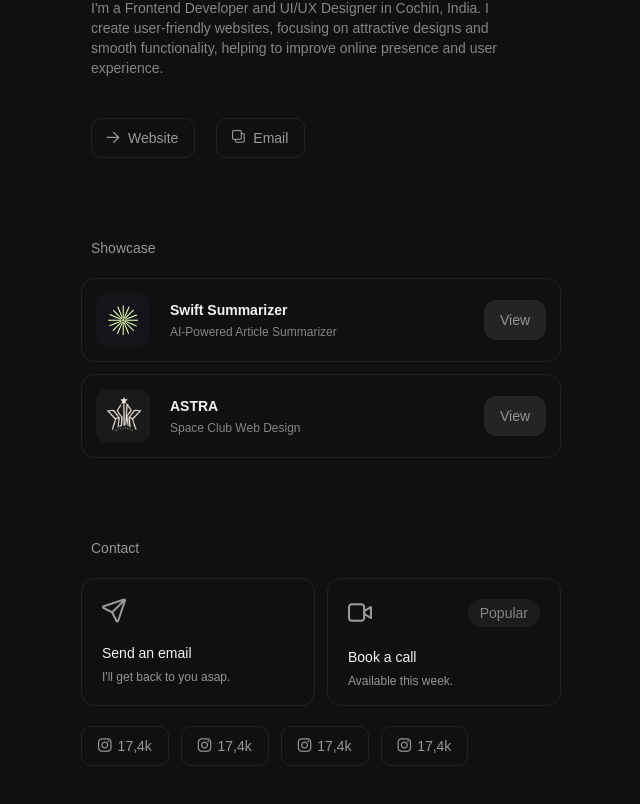
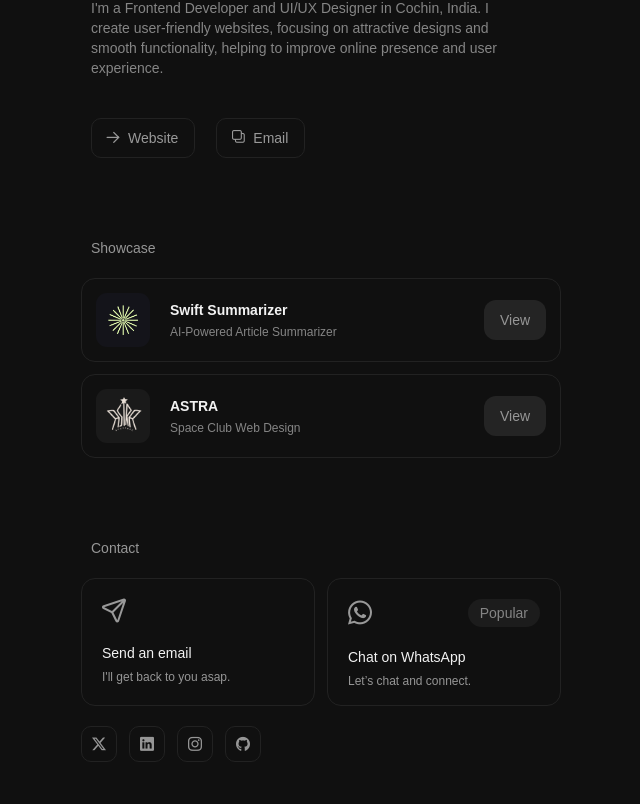
Before and after one commit to ABHAY-100/vue-link-bio, a Vue app: page / in a window 1280 px wide. Shown: the part 278-1082 px from the top of the page, without its empty margins (339-979 px from the left). Built offline with nearby package versions, Linux system fonts and the light colour scheme; a web font is replaced by a local one.

Commit message:
Contzt part

```diff
--- a/src/components/common/SocialBox.vue
+++ b/src/components/common/SocialBox.vue
@@ -1,13 +1,20 @@
 <script setup>
 import Button from 'primevue/button';
+
+const props = defineProps({
+    icon: {
+        type: String,
+        required: true
+    }
+})
 </script>
 
 <template>
-    <Button class="custom-button-icon max-h-[40px] border-other_border rounded-[10px] border-[1px] py-[14px] px-[16px] flex justify-center items-center text-sm text-button_text text-normal">
+    <Button class="custom-button-icon h-[36px] w-[36px] border-other_border rounded-[10px] border-[1px] py-[10px] px-[10.5px] flex justify-center items-center text-sm text-button_text text-normal">
         <i
-            class="pi pi-instagram"
-            style="font-size: 0.85rem; color: #969696; margin-left: 0px; margin-right: 6px"
+            :class="icon"
+            style="font-size: 14px; color: #969696; margin-left: 0px;"
         ></i>
-        17,4k
+        <!-- 17,4k -->
     </Button>
 </template>
--- a/src/components/layout/Contact.vue
+++ b/src/components/layout/Contact.vue
@@ -10,11 +10,26 @@ const cards = [
     displayThing: false,
   },
   {
-    heading: "Book a call",
-    description: "Available this week.",
-    icon: "pi pi-video",
+    heading: "Chat on WhatsApp",
+    description: "Let’s chat and connect.",
+    icon: "pi pi-whatsapp",
     displayThing: true,
   },
+];
+
+const socials = [
+  {
+    icon: "pi pi-twitter",
+  },
+  {
+    icon: "pi pi-linkedin",
+  },
+  {
+    icon: "pi pi-instagram",
+  },
+  {
+    icon: "pi pi-github",
+  }
 ]
 </script>
 
@@ -32,10 +47,11 @@ const cards = [
         />
     </div>
     <div class="flex gap-[12px]">
-        <SocialBox />
-        <SocialBox />
-        <SocialBox />
-        <SocialBox />
+        <SocialBox
+        v-for="(social, index) in socials"
+        :key="index"
+        :icon = "social.icon"
+        />
     </div>
   </div>
 </template>
```
